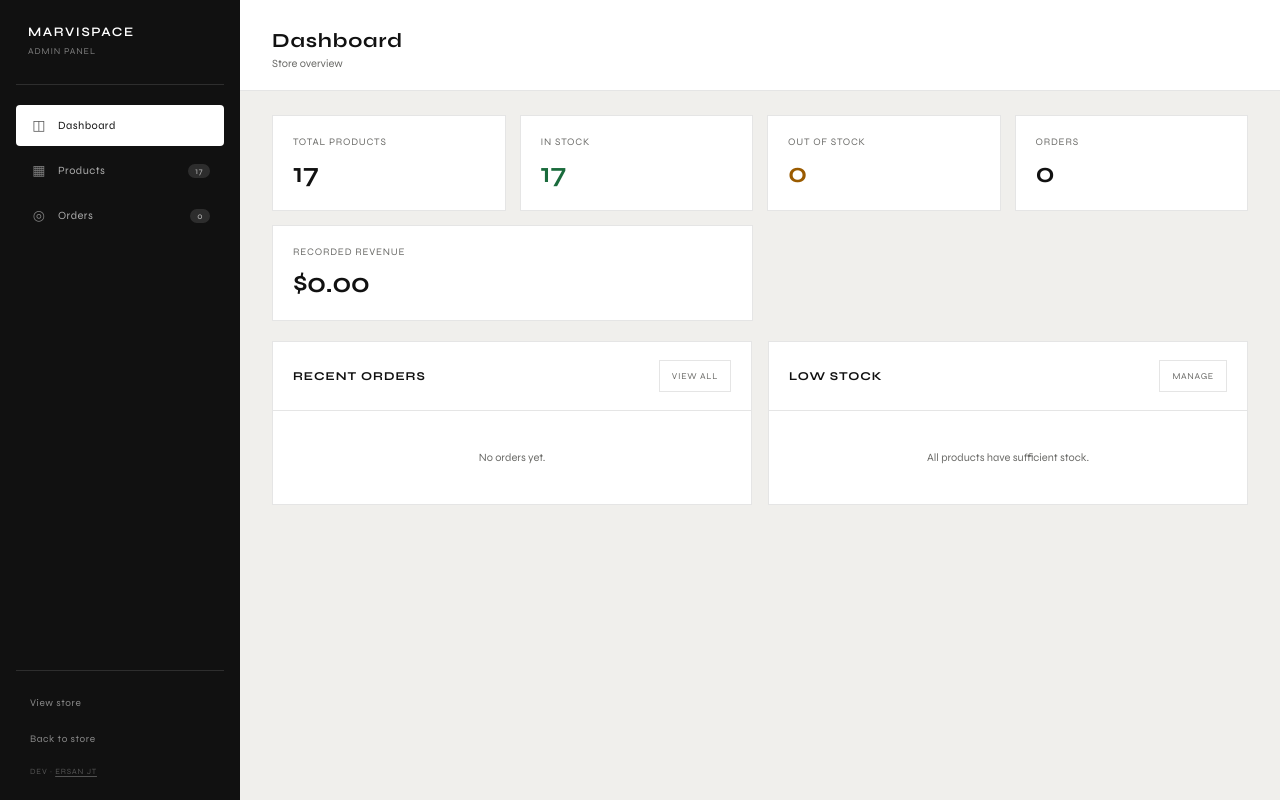
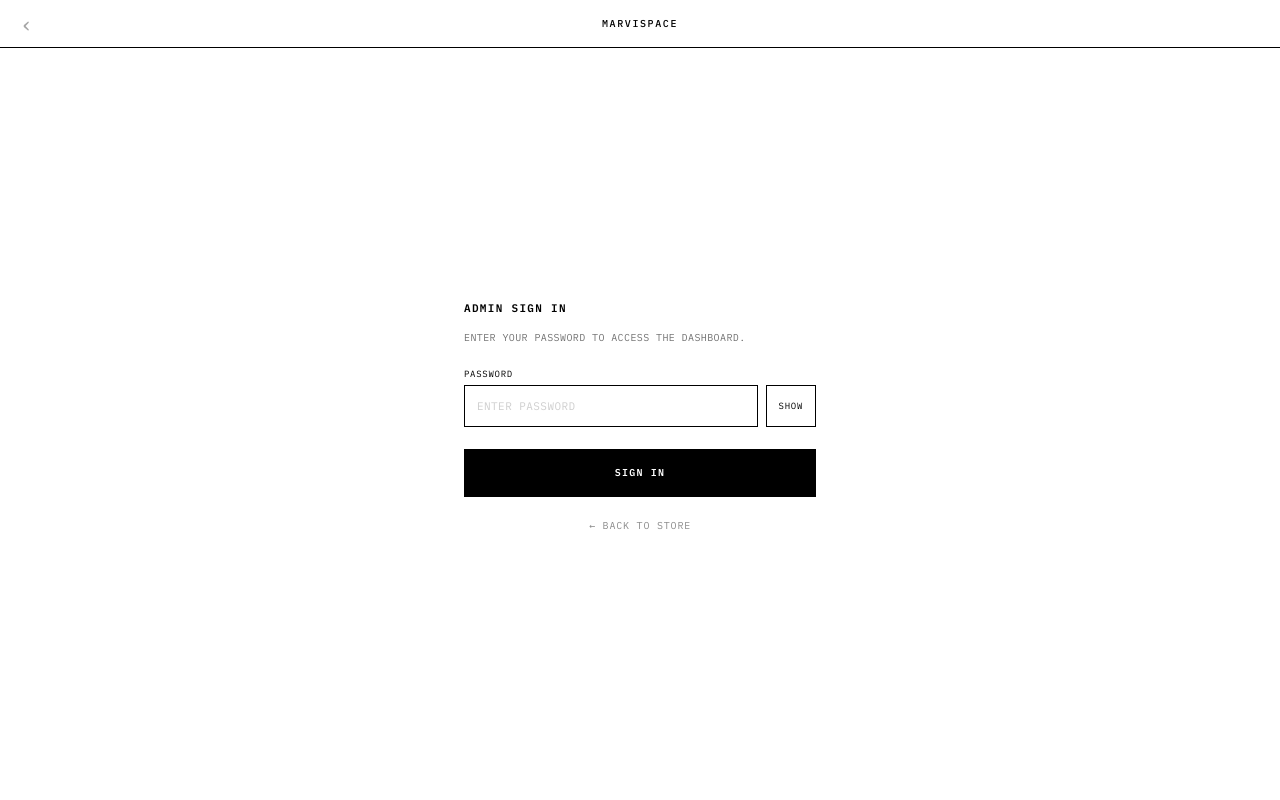
Before and after one commit to ersanjt/marvispace.com, a PHP site: page /admin.html in a window 1280 px wide. Run offline with PHP 8.4, Linux system fonts and the light colour scheme.

Commit message:
Replace browser basic auth with Yeezy-style custom admin login page.
Co-authored-by: Cursor <cursoragent@cursor.com>

```diff
--- a/admin.html
+++ b/admin.html
@@ -14,9 +14,43 @@
   <link rel="stylesheet" href="/assets/css/fonts.css" />
   <link rel="stylesheet" href="/assets/css/admin.css" />
 </head>
-<body class="is-logged-in">
+<body>
 
-  <div class="admin-shell" id="adminApp">
+  <div class="auth-screen" id="loginScreen">
+    <header class="auth-top">
+      <a class="auth-back" href="/" aria-label="Back to store">‹</a>
+      <span class="auth-mark">MARVISPACE</span>
+      <span class="auth-spacer" aria-hidden="true"></span>
+    </header>
+
+    <main class="auth-main">
+      <form class="auth-form" id="loginForm">
+        <h1 class="auth-title">Admin sign in</h1>
+        <p class="auth-lead">Enter your password to access the dashboard.</p>
+        <p class="auth-error" id="loginError" hidden role="alert">Incorrect password. Try again.</p>
+
+        <label class="auth-field">
+          <span>Password</span>
+          <div class="auth-pass-row">
+            <input
+              type="password"
+              id="loginPassword"
+              name="password"
+              required
+              autocomplete="current-password"
+              placeholder="Enter password"
+            />
+            <button type="button" class="auth-show-pass" id="loginShowPass" aria-pressed="false">Show</button>
+          </div>
+        </label>
+
+        <button type="submit" class="auth-submit" id="loginSubmit">Sign in</button>
+        <a class="auth-store-link" href="/">← Back to store</a>
+      </form>
+    </main>
+  </div>
+
+  <div class="admin-shell" id="adminApp" hidden>
     <aside class="sidebar">
       <div class="sidebar-brand">
         <span class="sidebar-logo">MARVISPACE</span>
@@ -40,7 +74,7 @@
       </nav>
       <div class="sidebar-foot">
         <a href="/" class="sidebar-link">View store</a>
-        <a class="sidebar-link" href="/">Back to store</a>
+        <button type="button" class="sidebar-link sidebar-link--btn" id="logoutBtn">Sign out</button>
         <p class="sidebar-credit">Dev · <a href="https://github.com/ersanjt" target="_blank" rel="author noopener noreferrer">Ersan JT</a></p>
       </div>
     </aside>
--- a/assets/css/admin.css
+++ b/assets/css/admin.css
@@ -31,103 +31,160 @@ button, input, select, textarea {
 button { cursor: pointer; border: 0; background: none; }
 a { color: inherit; text-decoration: none; }
 
-/* ── Auth ── */
+/* ── Auth (Yeezy-minimal login) ── */
 .auth-screen {
   min-height: 100vh;
+  display: flex;
+  flex-direction: column;
+  background: #fff;
+  font-family: var(--font-mono);
+  color: #000;
+}
+
+body.is-logged-in .auth-screen {
+  display: none;
+}
+
+.auth-top {
+  display: flex;
+  align-items: center;
+  justify-content: space-between;
+  min-height: 48px;
+  padding: 12px 20px;
+  border-bottom: 1px solid #000;
+}
+
+.auth-back {
+  font-size: 22px;
+  font-weight: 300;
+  line-height: 1;
+  opacity: 0.35;
+  width: 32px;
+}
+
+.auth-mark {
+  font-size: 10px;
+  font-weight: 500;
+  letter-spacing: 0.16em;
+  text-transform: uppercase;
+}
+
+.auth-spacer {
+  width: 32px;
+}
+
+.auth-main {
+  flex: 1;
   display: grid;
   place-items: center;
-  padding: 24px;
-  background: var(--bg);
+  padding: 32px 20px 48px;
 }
 
-body.is-logged-in .auth-screen { display: none; }
-
-.auth-layout {
-  width: min(920px, 100%);
-  display: grid;
-  grid-template-columns: 1fr 1fr;
-  border: 1px solid var(--ink);
-  background: var(--surface);
-  overflow: hidden;
+.auth-form {
+  width: min(22rem, 100%);
+  display: flex;
+  flex-direction: column;
+  gap: 14px;
 }
 
-.auth-brand {
-  padding: 48px 40px;
-  background: var(--ink);
-  color: #fff;
+.auth-title {
+  margin: 0;
+  font-size: 11px;
+  font-weight: 600;
+  letter-spacing: 0.12em;
+  text-transform: uppercase;
+}
+
+.auth-lead {
+  margin: 0 0 8px;
+  font-size: 10px;
+  line-height: 1.7;
+  letter-spacing: 0.04em;
+  text-transform: uppercase;
+  opacity: 0.55;
+}
+
+.auth-field {
   display: flex;
   flex-direction: column;
-  justify-content: center;
-  gap: 20px;
+  gap: 6px;
+  font-size: 9px;
+  letter-spacing: 0.08em;
+  text-transform: uppercase;
 }
 
-.auth-logo {
-  font-size: 22px;
-  font-weight: 600;
-  letter-spacing: 0.14em;
+.auth-pass-row {
+  display: grid;
+  grid-template-columns: 1fr auto;
+  gap: 8px;
+  align-items: stretch;
 }
 
-.auth-brand > p {
-  margin: 0;
-  font-size: 12px;
-  line-height: 1.7;
-  opacity: 0.7;
+.auth-field input {
+  height: 42px;
+  border: 1px solid #000;
+  background: #fff;
+  padding: 0 12px;
+  font-size: 11px;
+  letter-spacing: 0.04em;
+  text-transform: uppercase;
+  border-radius: 0;
+  width: 100%;
 }
 
-.auth-features {
-  margin: 8px 0 0;
-  padding: 0;
-  list-style: none;
-  display: flex;
-  flex-direction: column;
-  gap: 10px;
-  font-size: 11px;
-  opacity: 0.85;
+.auth-field input::placeholder {
+  opacity: 0.35;
 }
 
-.auth-features li::before {
-  content: '— ';
-  opacity: 0.5;
+.auth-show-pass {
+  height: 42px;
+  padding: 0 12px;
+  border: 1px solid #000;
+  background: #fff;
+  font-size: 9px;
+  letter-spacing: 0.08em;
+  text-transform: uppercase;
 }
 
-.auth-card {
-  padding: 48px 40px;
-  display: flex;
-  flex-direction: column;
-  gap: 16px;
-  justify-content: center;
+.auth-submit {
+  height: 48px;
+  margin-top: 8px;
+  border: 0;
+  background: #000;
+  color: #fff;
+  font-size: 10px;
+  font-weight: 600;
+  letter-spacing: 0.12em;
+  text-transform: uppercase;
 }
 
-.auth-card h1 {
-  margin: 0;
-  font-size: 18px;
-  letter-spacing: 0.04em;
+.auth-submit:hover {
+  opacity: 0.9;
 }
 
-.auth-sub {
-  margin: 0;
-  font-size: 11px;
-  color: var(--muted);
-  line-height: 1.6;
+.auth-store-link {
+  margin-top: 8px;
+  font-size: 10px;
+  letter-spacing: 0.08em;
+  text-transform: uppercase;
+  text-align: center;
+  opacity: 0.45;
+}
+
+.auth-store-link:hover {
+  opacity: 1;
 }
 
 .auth-error {
   margin: 0;
   padding: 10px 12px;
-  background: #fdecea;
-  color: var(--danger);
-  font-size: 11px;
-  border: 1px solid #f5c4bf;
+  border: 1px solid #fecaca;
+  background: #fef2f2;
+  color: #b91c1c;
+  font-size: 9px;
+  letter-spacing: 0.06em;
+  text-transform: uppercase;
 }
-
-.auth-back {
-  font-size: 10px;
-  text-align: center;
-  color: var(--muted);
-  margin-top: 4px;
-}
-
-.auth-back:hover { color: var(--ink); }
 
 /* ── Shell ── */
 .admin-shell {
@@ -240,6 +297,17 @@ body:not(.is-logged-in) .admin-shell { display: none; }
 }
 
 .sidebar-link:hover { color: #fff; }
+
+.sidebar-link--btn {
+  width: 100%;
+  text-align: left;
+  padding: 0;
+  font: inherit;
+  color: inherit;
+  background: none;
+  border: 0;
+  cursor: pointer;
+}
 
 .sidebar-credit {
   margin: 8px 0 0;
--- /dev/null
+++ b/assets/js/config/admin-auth.js
@@ -0,0 +1,5 @@
+/**
+ * Admin password hash (SHA-256). Update with: node tools/set-admin-password.mjs 'YourPassword'
+ * Default matches: MarviAdmin2026!
+ */
+export const ADMIN_PASSWORD_SHA256 = '563579af56c90adb746945ccc8bf85217cff6568fedcdd850b41a8f2ed10d338';
--- /dev/null
+++ b/assets/js/core/admin-auth.js
@@ -0,0 +1,72 @@
+/**
+ * @file admin-auth.js — client-side admin session (custom login UI)
+ * @author Ersan JT <https://github.com/ersanjt>
+ */
+import { ADMIN_PASSWORD_SHA256 } from '../config/admin-auth.js';
+import { isAdminAuthed, setAdminAuthed } from './storage.js';
+
+async function sha256(text) {
+  const buf = new TextEncoder().encode(text);
+  const hash = await crypto.subtle.digest('SHA-256', buf);
+  return [...new Uint8Array(hash)].map(b => b.toString(16).padStart(2, '0')).join('');
+}
+
+export async function verifyAdminPassword(password) {
+  if (!password) return false;
+  const hash = await sha256(password);
+  return hash === ADMIN_PASSWORD_SHA256;
+}
+
+export function mountAdminLogin({ onSuccess }) {
+  const screen = document.getElementById('loginScreen');
+  const app = document.getElementById('adminApp');
+  const form = document.getElementById('loginForm');
+  const input = document.getElementById('loginPassword');
+  const error = document.getElementById('loginError');
+  const toggle = document.getElementById('loginShowPass');
+
+  function setLoggedIn(on) {
+    document.body.classList.toggle('is-logged-in', on);
+    if (screen) screen.hidden = on;
+    if (app) app.hidden = !on;
+  }
+
+  if (isAdminAuthed()) {
+    setLoggedIn(true);
+    onSuccess?.();
+    return;
+  }
+
+  setLoggedIn(false);
+
+  toggle?.addEventListener('click', () => {
+    if (!input) return;
+    const show = input.type === 'password';
+    input.type = show ? 'text' : 'password';
+    toggle.setAttribute('aria-pressed', String(show));
+    toggle.textContent = show ? 'Hide' : 'Show';
+  });
+
+  form?.addEventListener('submit', async e => {
+    e.preventDefault();
+    const pwd = input?.value.trim() || '';
+    const ok = await verifyAdminPassword(pwd);
+    if (!ok) {
+      if (error) {
+        error.hidden = false;
+        error.textContent = 'Incorrect password. Try again.';
+      }
+      input?.focus();
+      return;
+    }
+    if (error) error.hidden = true;
+    setAdminAuthed(true);
+    setLoggedIn(true);
+    onSuccess?.();
+  });
+}
+
+export function signOutAdmin() {
+  setAdminAuthed(false);
+  window.location.reload();
+}
--- a/assets/js/core/storage.js
+++ b/assets/js/core/storage.js
@@ -6,6 +6,7 @@
 const PRODUCTS_KEY = 'marvispace_products_v3';
 const ORDERS_KEY = 'marvispace_orders';
 const CART_KEY = 'marvispace_cart';
+const AUTH_KEY = 'marvispace_admin_auth';
 const LAST_ORDER_KEY = 'marvispace_last_order';
 
 const LEGACY_KEYS = {
@@ -152,6 +153,29 @@ export function createId() {
   return `p_${Date.now().toString(36)}_${Math.random().toString(36).slice(2, 8)}`;
 }
 
+export function isAdminAuthed() {
+  try {
+    if (sessionStorage.getItem(AUTH_KEY) === '1') return true;
+    if (sessionStorage.getItem('yzy_admin_auth') === '1') {
+      sessionStorage.setItem(AUTH_KEY, '1');
+      sessionStorage.removeItem('yzy_admin_auth');
+      return true;
+    }
+  } catch {
+    /* ignore */
+  }
+  return false;
+}
+
+export function setAdminAuthed(value) {
+  try {
+    if (value) sessionStorage.setItem(AUTH_KEY, '1');
+    else sessionStorage.removeItem(AUTH_KEY);
+  } catch {
+    /* ignore */
+  }
+}
+
 export function getCart() {
   try {
     const raw = localStorage.getItem(CART_KEY);
--- a/assets/js/pages/admin.js
+++ b/assets/js/pages/admin.js
@@ -8,8 +8,11 @@ import {
   saveProducts,
   updateOrderStatus,
 } from '../core/storage.js';
+import { mountAdminLogin, signOutAdmin } from '../core/admin-auth.js';
 
+const loginScreen = document.getElementById('loginScreen');
 const adminApp = document.getElementById('adminApp');
+const logoutBtn = document.getElementById('logoutBtn');
 const navItems = [...document.querySelectorAll('.nav-item')];
 const viewPanels = [...document.querySelectorAll('.view-panel')];
 const pageTitle = document.getElementById('pageTitle');
@@ -110,6 +113,14 @@ function showToast(msg) {
   toast.hidden = false;
   clearTimeout(toastTimer);
   toastTimer = setTimeout(() => { toast.hidden = true; }, 2800);
+}
+
+function showApp() {
+  document.body.classList.add('is-logged-in');
+  if (loginScreen) loginScreen.hidden = true;
+  if (adminApp) adminApp.hidden = false;
+  products = getProducts(seedProducts);
+  renderAll();
 }
 
 function switchTab(name) {
@@ -440,5 +451,6 @@ document.addEventListener('keydown', e => {
   if (e.key === 'Escape' && productModal && !productModal.hidden) closeModal();
 });
 
-products = getProducts(seedProducts);
-renderAll();
+logoutBtn?.addEventListener('click', signOutAdmin);
+
+mountAdminLogin({ onSuccess: showApp });
```
Also changed, not shown: docs/DEPLOY.md (+6 -23 lines), docs/HANDOFF.md (+7 -6 lines), tools/set-admin-password.mjs (added, +21 -0 lines), .htaccess, README.md, 1 other file.
